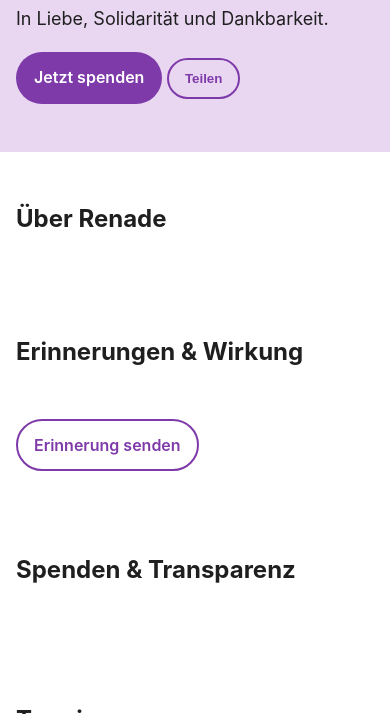
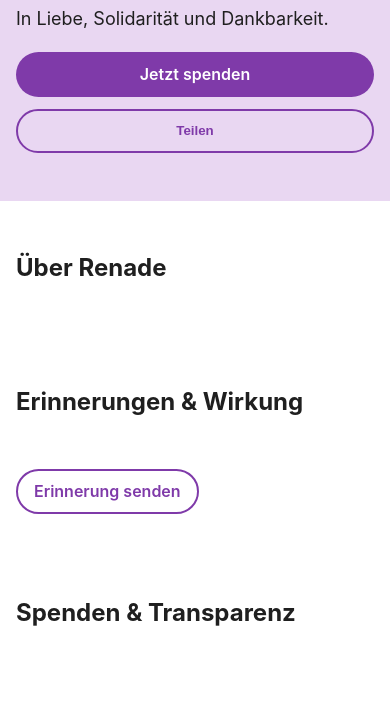
Before and after one commit to sichgeis/renade, a plain HTML site: page index.html in a window 390 px wide. Shown: the part 658-1372 px from the top of the page. Drawn offline with Linux system fonts and the light colour scheme; no server answers.

Commit message:
feat: improve button accessibility with touch targets and responsive CTA row layout

```diff
--- a/assets/css/styles.css
+++ b/assets/css/styles.css
@@ -152,6 +152,9 @@ h3 {
   font-weight: 600;
   cursor: pointer;
   text-decoration: none;
+  min-height: 44px; /* touch target */
+  line-height: 1.2;
+  flex: 0 0 auto; /* prevent shrinking in flex rows */
 }
 .btn:focus {
   outline: 3px solid #000;
@@ -174,6 +177,29 @@ h3 {
   background: transparent;
   border-color: var(--color-primary);
   color: var(--color-primary);
+}
+.btn-ghost:hover,
+.btn-ghost:focus-visible {
+  background: rgba(127, 58, 169, 0.08);
+}
+
+/* CTA row layout for hero buttons */
+.cta-row {
+  display: flex;
+  align-items: center;
+  gap: 12px;
+  flex-wrap: wrap;
+  margin-top: var(--space);
+}
+@media (max-width: 520px) {
+  .cta-row {
+    flex-direction: column;
+    align-items: stretch;
+  }
+  .cta-row .btn {
+    width: 100%;
+    text-align: center;
+  }
 }
 
 
```
